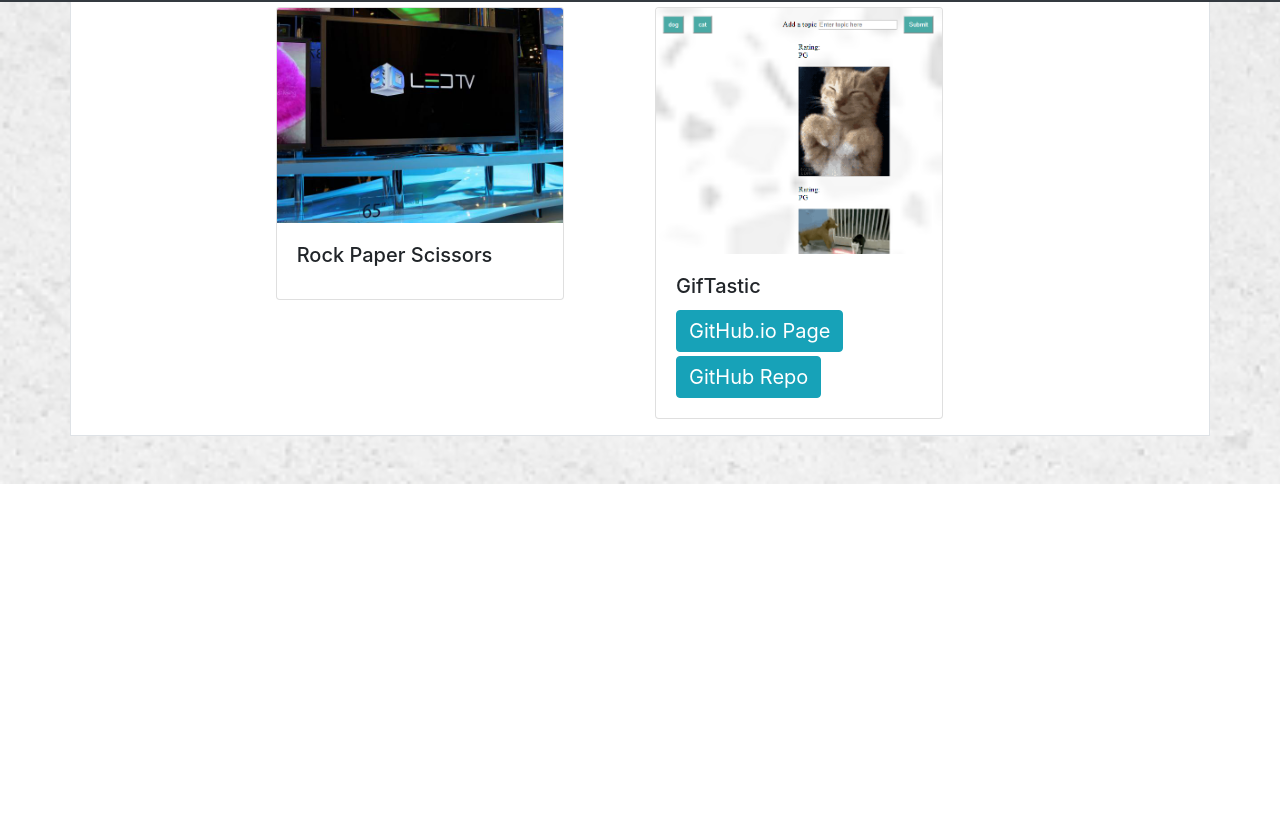
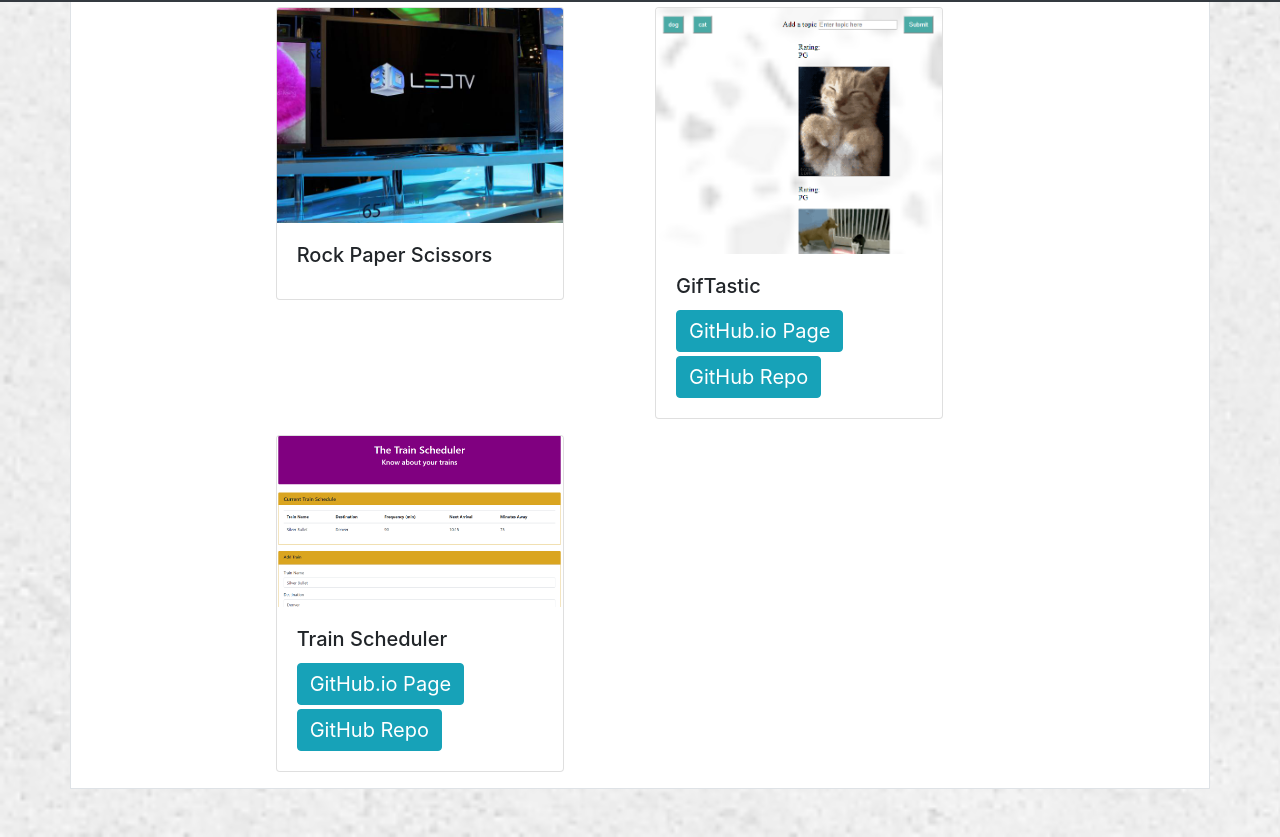
Before and after one commit to mputterf/Boostrap-Portfolio, a plain HTML site: page portfolio.html in a window 1280 px wide. Shown: the part 798-1635 px from the top of the page. Before the commit the page ends 1282 px from the top, so only its background shows below. Drawn offline with nearby package versions, Linux system fonts and the light colour scheme.

Commit message:
added train-scheduler to portfolio (need to clean up the placeholders)

```diff
--- a/portfolio.html
+++ b/portfolio.html
@@ -118,6 +118,24 @@
             </div>
 
             </div>
+
+          <!-- Row 4 -->
+          <div class="row">
+            <div class="col-lg-2"></div>
+
+            <div class="col-lg-4">
+              <div class="card mb-3" style="width: 18rem;">
+                  <img src="assets/images/train.png" class="card-img-top" alt="...">
+                  <div class="card-body">
+                    <h5 class="card-title">Train Scheduler</h5>
+                    <a class="navbar-brand btn btn-info text-white" href="https://mputterf.github.io/Train-Scheduler/index.html">GitHub.io Page</a>
+                    <br>
+                    <a class="navbar-brand btn mt-1 btn-info text-white" href="https://github.com/mputterf/Train-Scheduler">GitHub Repo</a>
+                  </div>
+                </div>
+          </div>
+
+          </div>
     </div>
 
     <!-- Footer -->
```
Also changed, not shown: assets/images/train.PNG (added).
